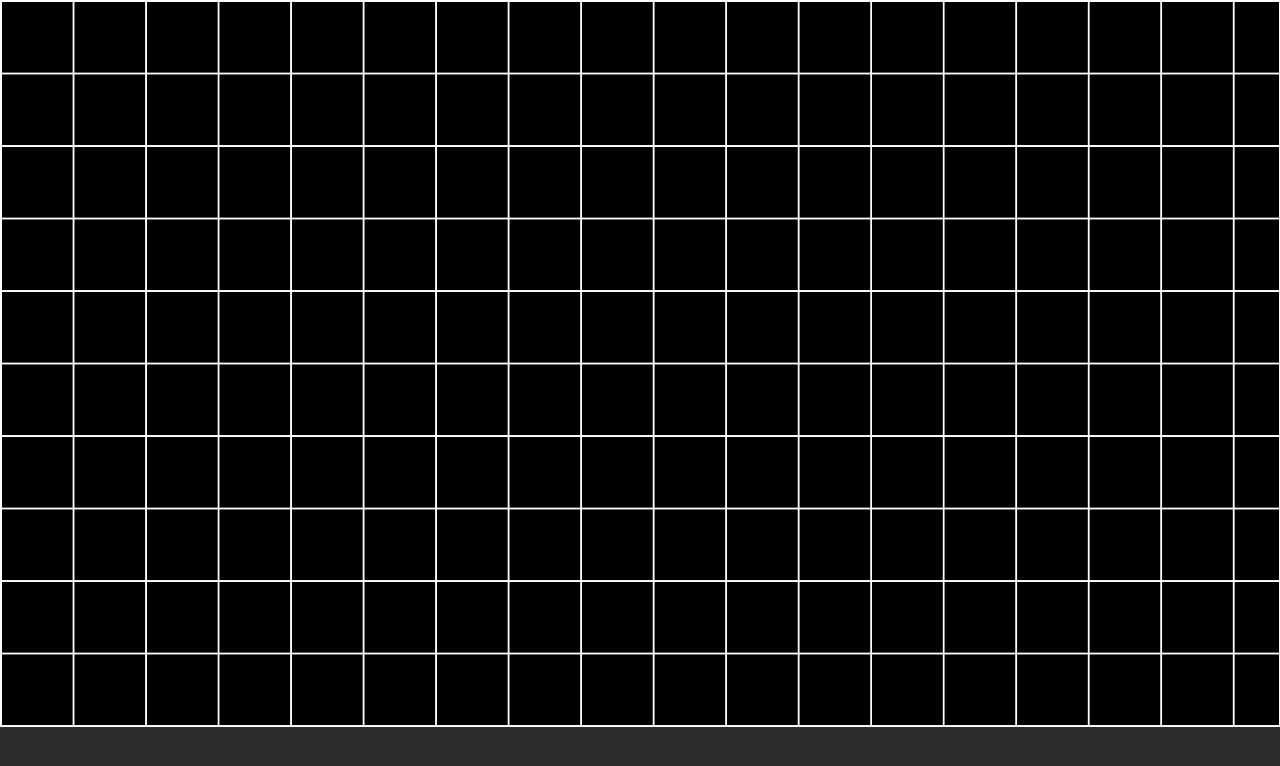
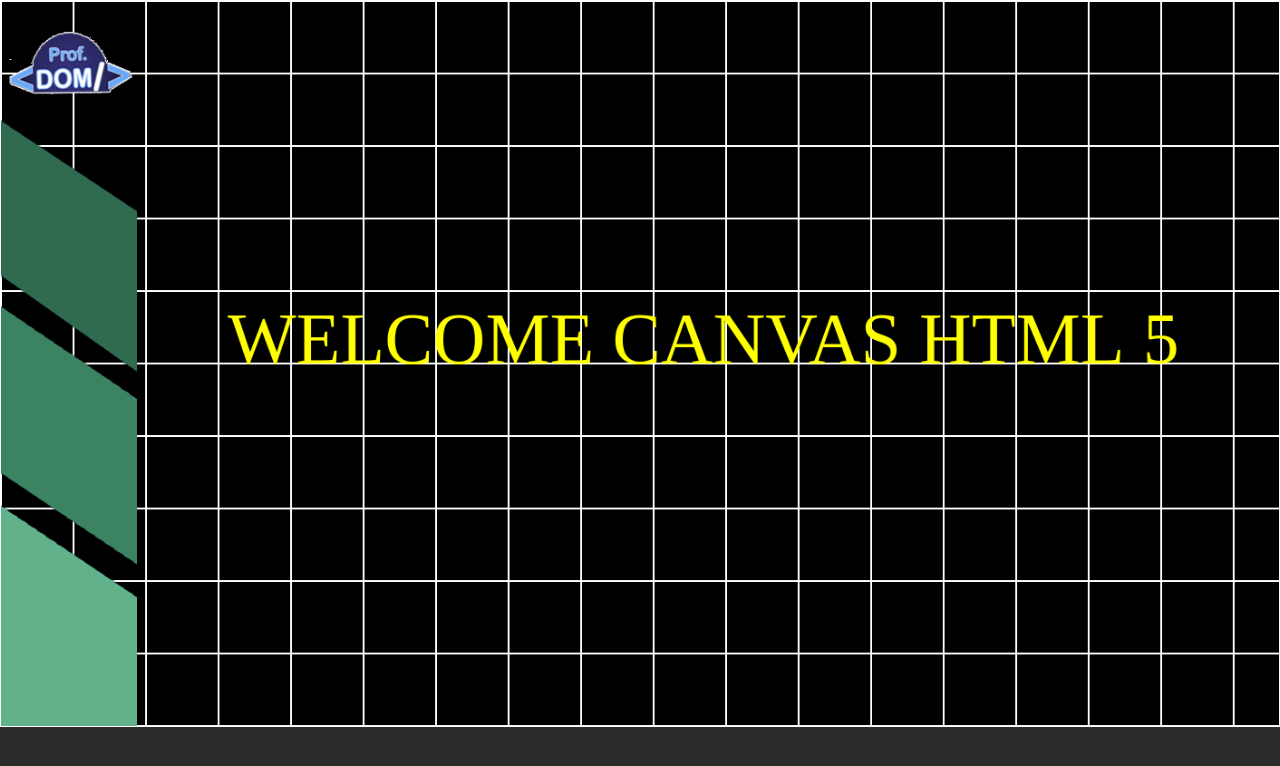
Before and after one commit to douginfodev/progmatica, a plain HTML site: page project-initial/index.html in a window 1280 px wide. Drawn offline with Linux system fonts and the light colour scheme.

Commit message:
feat: Upload canvastext.js file

```diff
--- a/project-initial/assets/css/style.css
+++ b/project-initial/assets/css/style.css
@@ -17,9 +17,11 @@ body {
 
 main {
   display: flex;
+  justify-content: center;
+  align-items: center;
+  display: flex;
   width: 100%;
   height: inherit;
-  background-image: var(--image-bck-containers);
 }
 
 #canvas-display{
@@ -39,6 +41,9 @@ main {
 
 
   main{
+    display: flex;
+    justify-content: center;
+    align-items: center;
     width: 100%;
     height: auto;
   }
--- a/project-initial/index.html
+++ b/project-initial/index.html
@@ -24,6 +24,7 @@ Copyright (c) 2025 - Prof. DOM Developer
       </main>
     <script src="src/js/grid.js"></script>
     <script src="src/js/canvasimage.js"></script>
+    <script src="src/js/canvastext.js"></script>
     <script src="src/js/main.js"></script>
   </body>
 </html>
--- /dev/null
+++ b/project-initial/src/js/canvastext.js
@@ -0,0 +1,23 @@
+//Construct Function
+const CanvasText = function (positionX, positionY,font,fontSize,fontWeight,fontColor) {
+    this.name = font;
+    this.size = fontSize;
+    this.weight = fontWeight;
+    this.font = "80px Arial Bold";
+    this.color = fontColor;
+    this.originX = positionX;
+    this.originY = positionY;
+};
+
+CanvasText.prototype.render = function(canvas,text,stroke){
+    canvas.font = this.font;
+
+    if (stroke == true) {
+        canvas.strokeStyle = this.color;
+        canvas.strokeText(text, this.originX, this.originY);
+    } else {
+        canvas.fillStyle = this.color;
+        canvas.fillText(text, this.originX, this.originY);
+    }
+
+};
--- a/project-initial/src/js/main.js
+++ b/project-initial/src/js/main.js
@@ -20,7 +20,8 @@
 
     function start() {
       grid = new Grid(1900,800,"white");
-      sideImageBrand = new CanvasImage(sideImageDisplay.width,sideImageDisplay.height,0,0);
+      sideImageBrand = new CanvasImage(150,800,0,0);
+      title = new CanvasText(250,400,'Arial','80px','Bold','yellow');
       loop();
     };
 
@@ -38,6 +39,7 @@
         //DRAW
         grid.render();
         sideImageBrand.render(canvas,sideImageDisplay);
+        title.render(canvas,"WELCOME CANVAS HTML 5");
     }
 
     //RECURSIVE / LOOP
```
